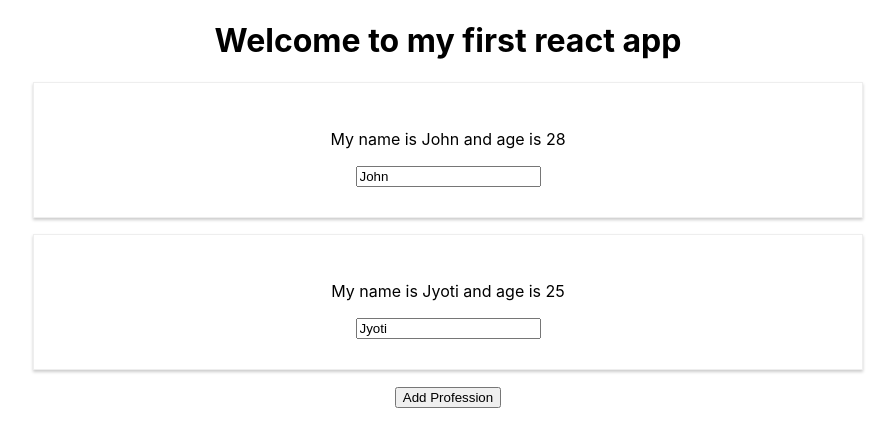
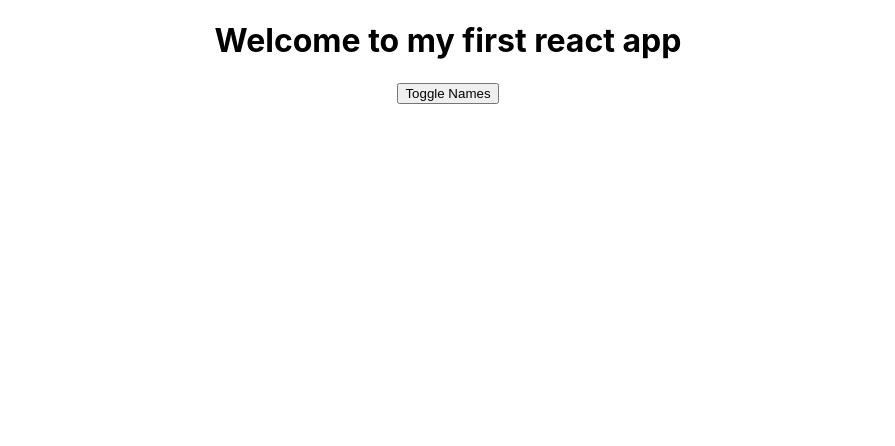
Before and after one commit to johnpaults/first_react_app, a React (Create React App) app: page / in a window 1280 px wide. Shown: the top 446 px of the page, without its empty margins (192-1087 px from the left). Built offline with nearby package versions, Linux system fonts and the light colour scheme.

Commit message:
Rendering content conditionally

```diff
--- a/src/App.js
+++ b/src/App.js
@@ -7,7 +7,8 @@ class App extends Component {
     persons: [
       { name: "John", age: "28" },
       { name: "Jyoti", age: "25" }
-    ]
+    ],
+    showPersons: false
   }
 
   changePersonState = (profession) => {
@@ -28,13 +29,23 @@ class App extends Component {
     );
   }
 
+  toggleNames = () => {
+    let doesName = this.state.showPersons;
+    this.setState({showPersons: !doesName});
+  }
+
   render() {
     return (
       <div className="App">
         <h1>Welcome to my first react app</h1>
-        <PersonComponent updatedName = {this.updateName} name={this.state.persons[0].name} age={this.state.persons[0].age} />
-        <PersonComponent click = {this.changePersonState.bind(this, 'and she is a software Engineer')} name={this.state.persons[1].name} age={this.state.persons[1].age} />
-        <button onClick={() => this.changePersonState('and he is a Senior Software Engineer')}>Add Profession</button>
+        <button onClick= {this.toggleNames}> Toggle Names </button>
+        { this.state.showPersons ?
+          <div>
+            <PersonComponent updatedName={this.updateName} name={this.state.persons[0].name} age={this.state.persons[0].age} />
+            <PersonComponent click={this.changePersonState.bind(this, 'and she is a software Engineer')} name={this.state.persons[1].name} age={this.state.persons[1].age} />
+            <button onClick={() => this.changePersonState('and he is a Senior Software Engineer')}>Add Profession</button>
+          </div> : null
+        }
       </div>
     );
   }
```
